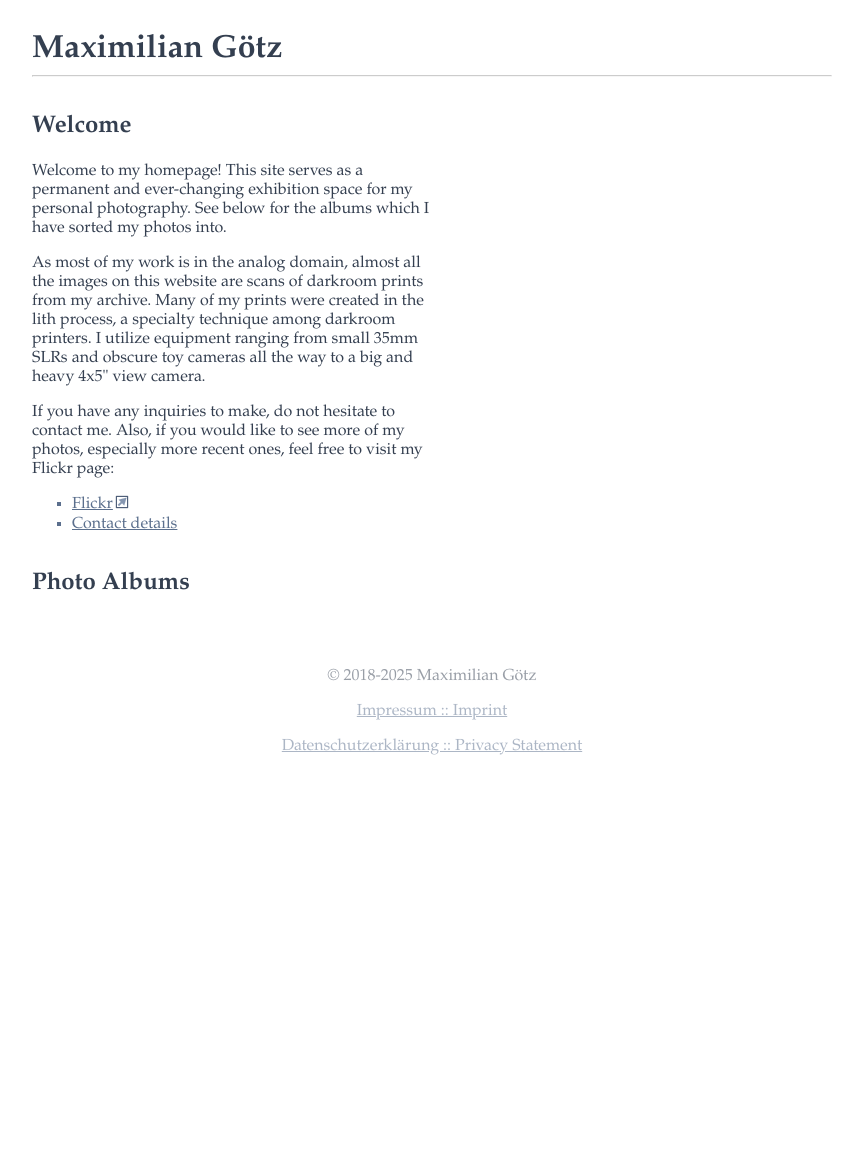
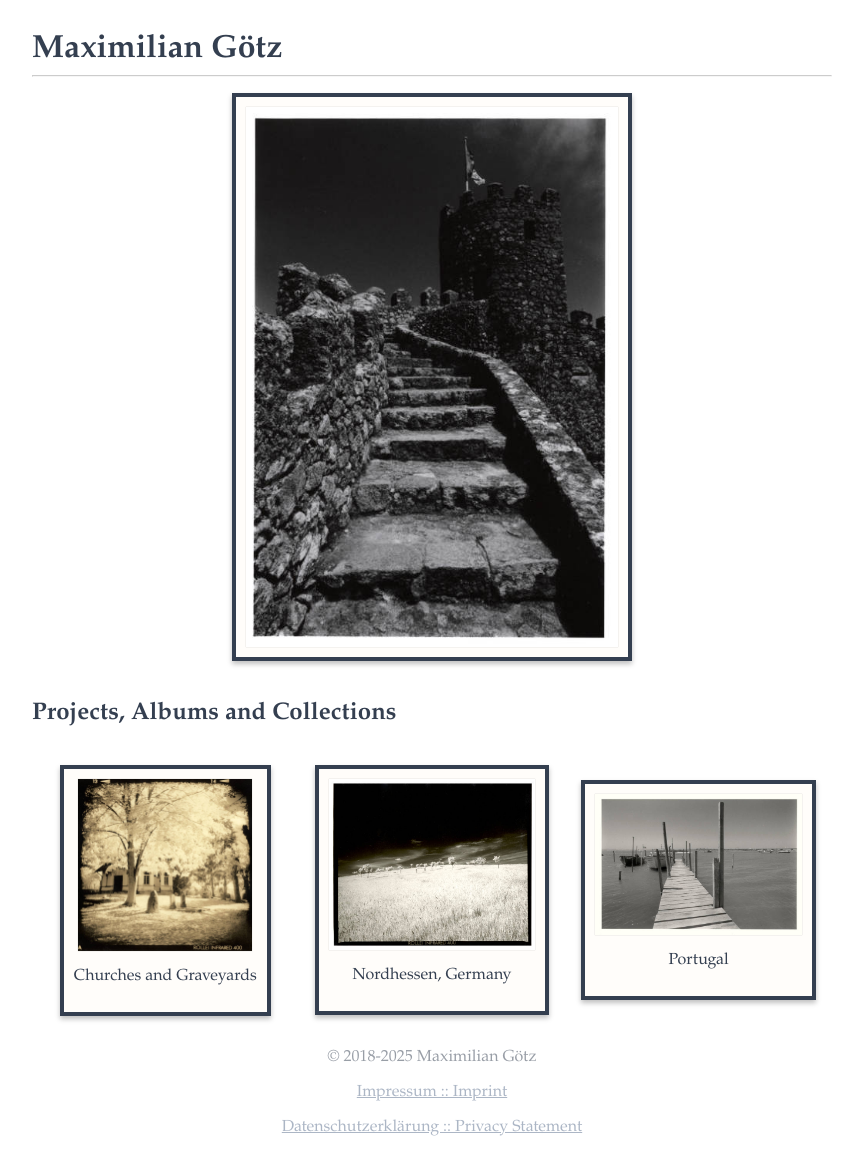
Before and after one commit to ImMaax/immaax.github.io, a Jekyll site: the page built from index.html, in a window 1280 px wide. Shown: the whole page, without its empty margins (208-1071 px from the left). Built offline with Jekyll 4.4.1, drawn with Linux system fonts in a browser that asks for light colours; before the commit the page ends 900 px from its top, so only the background shows below that.

Commit message:
work in progress

```diff
--- a/_config.yml
+++ b/_config.yml
@@ -7,3 +7,23 @@ domain: "goetz.pro"
 permalink: "/:categories/:title"
 plugins:
   - jekyll-sitemap
+
+homepage_photos:
+  - "light-upon-death.jpg"
+  - "young-trees.jpg"
+  - "angels.jpg"
+  - "moorish-castle.jpg"
+
+albums:
+  -
+    title: "Churches and Graveyards"
+    cover: "light-upon-death.jpg"
+    id: "churches-and-graveyards"
+  -
+    title: "Nordhessen, Germany"
+    cover: "young-trees.jpg"
+    id: "nordhessen"
+  -
+    title: "Portugal"
+    cover: "at-the-pier.jpg"
+    id: "portugal"
--- a/_layouts/default.html
+++ b/_layouts/default.html
@@ -23,7 +23,7 @@
     <meta property="twitter:url" content="{{ page.url | absolute_url }}">
 
     <!-- Link -->
-    <link rel="stylesheet" href="/assets/css/stylesheet.css?v=3">
+    <link rel="stylesheet" href="/assets/css/stylesheet.css?v=4">
     <link rel="icon" type="image/x-icon" href="/favicon.ico">
     <link rel="apple-touch-icon" href="/assets/img/apple-touch-icon.png">
     <link rel="sitemap" type="application/xml" href="/sitemap.xml"
--- a/assets/css/stylesheet.css
+++ b/assets/css/stylesheet.css
@@ -55,11 +55,6 @@ hr {
   margin-bottom: 1em;
 }
 
-pre {
-  white-space: pre-wrap;
-  font-family: var(--font-serif);
-}
-
 .txt-img {
   float: right;
   max-width: 100%;
@@ -71,71 +66,27 @@ pre {
   padding-right: 1em;
 }
 
-.photo-detail-view {
-  margin: auto auto;
-  display: block;
-  width: 50%;
-}
-
 /*******************************************************************************
  Homepage
 *******************************************************************************/
 
-#home-grid {
-  display: grid;
-  grid-template-columns: auto 1fr 1fr;
-  grid-template-rows: 1fr;
-  grid-template-areas:
-    "text text gallery"
-    "albums albums albums"
-}
-
-#home-grid-text   { grid-area: text; }
-#home-grid-albums { grid-area: albums; }
-
-#home-grid-gallery {
-  grid-area: gallery;
-  padding: 2em;
-  margin-top: 1em;
-  margin-bottom: 10em;
-}
-
 .gallery {
-  position: relative;
-  width: 100%;
-  max-width: 500px;
-  height: auto;
-  margin: 0 auto;
-}
-
-.gallery-slide {
-  position: absolute;
-  top: 0;
-  left: 0;
-  width: 100%;
-  display: flex;
-  flex-direction: column;
-  align-items: center;
-  justify-content: center;
-  opacity: 0;
-  transition: opacity 0.5s ease;
-  pointer-events: none;
-}
-
-.gallery-slide img {
-  max-width: 100%;
-  max-height: 80vh;
-  object-fit: contain;
-}
-
-.gallery-slide-caption {
-  margin-top: 1rem;
   text-align: center;
 }
 
-.gallery-slide.active {
+#gallery-slide {
+  display: inline-block;
   opacity: 1;
-  pointer-events: all;
+  transition: opacity 0.5s ease;
+}
+
+#gallery-slide.hidden {
+  opacity: 0;
+}
+
+#gallery-img {
+  max-width: 100%;
+  max-height: 60vh;
 }
 
 /*******************************************************************************
--- a/assets/js/javascript.js
+++ b/assets/js/javascript.js
@@ -80,20 +80,31 @@ function averageGridImageSize() {
   }
 }
 
-function runSlideshow(slides) {
-  slides[0].classList.add("active")
-  let current = 0
+function runSlideshow(targetImg, targetDiv, paths) {
+  let cur = 0
+  showNextSlide()
+
+  function fadeCurrentSlide() {
+    targetDiv.classList.add("hidden")
+  }
+  function revFadeCurrentSlide() {
+    targetDiv.classList.remove("hidden")
+  }
 
   function showNextSlide() {
-    slides[current].classList.remove("active")
-    current = (current + 1) % slides.length
+    fadeCurrentSlide()
 
     setTimeout(() => {
-      slides[current].classList.add("active")
+      cur = (cur + 1) % paths.length
+      targetImg.src = "/assets/img/photos/" + paths[cur]
     }, 500)
+
+    setTimeout(() => {
+      revFadeCurrentSlide()
+    }, 1000)
   }
 
-  setInterval(showNextSlide, 4000)
+  setInterval(showNextSlide, 6000)
 }
 
 window.addEventListener("load", () => {
@@ -102,6 +113,16 @@ window.addEventListener("load", () => {
 
   if (isWideScreen()) averageGridImageSize()
 
-  const slides = document.querySelectorAll(".gallery-slide")
-  if (slides.length > 0) runSlideshow(slides)
+  //const slides = document.querySelectorAll(".gallery-slide")
+  //if (slides.length > 0) runSlideshow(slides)
+  runSlideshow(
+    document.getElementById("gallery-img"),
+    document.getElementById("gallery-slide"),
+    [
+      "angels.jpg",
+      "moorish-castle.jpg",
+      "young-trees.jpg",
+      "light-upon-death.jpg"
+    ]
+  )
 })
--- a/index.html
+++ b/index.html
@@ -4,58 +4,24 @@ title: Home
 description: Welcome to the homepage of Maximilian Götz
 ---
 
-<div id="home-grid">
-  <div id="home-grid-text">
-    <h2>Welcome</h2>
-    <p>
-      Welcome to my homepage! This site serves as a permanent and ever-changing
-      exhibition space for my personal photography. See below for the albums
-      which I have sorted my photos into.
-    </p>
-    <p>
-      As most of my work is in the analog domain, almost all the images on this
-      website are scans of darkroom prints from my archive. Many of my prints
-      were created in the lith process, a specialty technique among darkroom
-      printers. I utilize equipment ranging from small 35mm SLRs and obscure toy
-      cameras all the way to a big and heavy 4x5" view camera.
-    </p>
-    <p>
-      If you have any inquiries to make, do not hesitate to contact me. Also, if
-      you would like to see more of my photos, especially more recent ones, feel
-      free to visit my Flickr page:
-      <ul>
-        <li><a href="https://flickr.com/photos/im4x/">Flickr</a></li>
-        <li><a href="/info/imprint#imprint-contact">Contact details</a></li>
-      </ul>
-    </p>
+<div class="gallery">
+  <div id="gallery-slide">
+    <div class="album-grid-item-frame">
+      <img id="gallery-img" src="/assets/img/photos/{{ site.homepage_photos[0] }}">
     </div>
-
-  <div id="home-grid-gallery">
-    <div class="gallery">
-      {% for photo in gallery %}
-        <div class="gallery-slide">
-          <div class="album-grid-item-frame">
-          <img style="max-height: 180px;" src="/assets/img/photos/{{ photo[1] | xml_escape }}" alt="{{ photo[0] | xml_escape }}">
-          <p class="gallery-slide-caption">{{ photo[0] | xml_escape }}</p>
-          </div>
-        </div>
-      {% endfor %}
   </div>
 </div>
 
-  <div id="home-grid-albums">
-    <h2>Photo Albums</h2>
+<br><h2>Projects, Albums and Collections</h2>
 <div class="album-grid">
-      {% for album in albums %}
+  {% for album in site.albums %}
     <div class="album-grid-item">
-          <a href="/albums/{{ album[0] | xml_escape }}">
+      <a href="/albums/{{ album.id | xml_escape }}">
         <div class="album-grid-item-frame">
-              <img src="/assets/img/photos/{{ album[2] | xml_escape }}" alt="{{ album[1] | xml_escape }}">
-              <p class="album-grid-item-caption">{{ album[1] | xml_escape }}</p>
+          <img src="/assets/img/photos/{{ album.cover | xml_escape }}" alt="{{ album.title | xml_escape }}">
+          <p class="album-grid-item-caption">{{ album.title | xml_escape }}</p>
         </div>
       </a>
     </div>
   {% endfor %}
 </div>
-  </div>
-</div>
```
Also changed, not shown: assets/img/photos/light-upon-death.jpg (added). Lines whose indentation alone changed are shown as unchanged.
